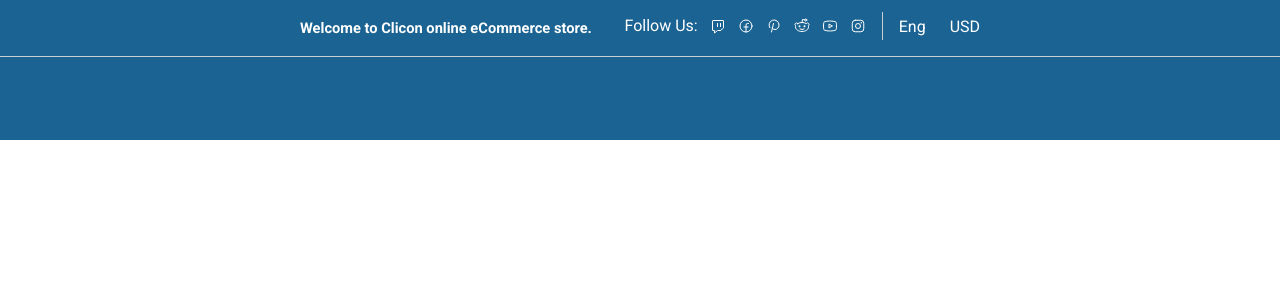
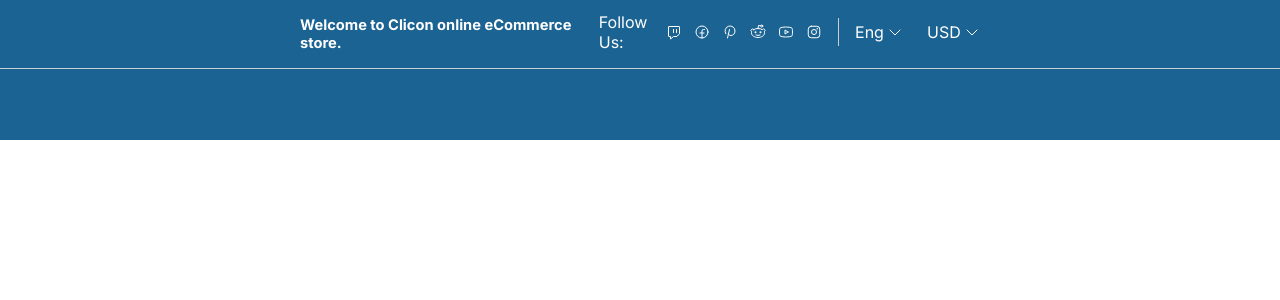
Before and after one commit to yabaernesto/frontendEcommerce, a React (Vite) app: page / in a window 1280 px wide. Shown: the top 300 px of the page. Built offline with nearby package versions, Linux system fonts and the light colour scheme.

Commit message:
fazendo alteracoes

```diff
--- a/index.html
+++ b/index.html
@@ -2,9 +2,10 @@
 <html lang="en">
   <head>
     <meta charset="UTF-8" />
+
     <link rel="preconnect" href="https://fonts.googleapis.com" />
     <link rel="preconnect" href="https://fonts.gstatic.com" crossorigin />
-    <link href="https://fonts.googleapis.com/css2?family=Roboto:ital,wght@0,100;0,300;0,400;0,500;0,700;0,900;1,100;1,300;1,400;1,500;1,700;1,900&display=swap" rel="stylesheet" />
+    <link href="https://fonts.googleapis.com/css2?family=Inter:wght@100..900&display=swap" rel="stylesheet" />
 
     <meta name="viewport" content="width=device-width, initial-scale=1.0" />
     <title>e-commerce</title>
--- a/src/@types/styled.d.ts
+++ b/src/@types/styled.d.ts
@@ -1,8 +1,11 @@
+// Arquivo de configuracao de tipagem do styled-componentes
 import 'styled-components';
 import { defaultTheme } from '../styles/themes/default';
 
+// passando o defaultTheme no ThemeType
 type ThemeType = typeof defaultTheme;
 
-declare module 'syled-components' {
+// declarando que o modulo do styled-componente extende de ThemeType para tipar o que ele contem
+declare module 'styled-components' {
   export interface DefaultTheme extends ThemeType {}
 }
--- a/src/components/Header/index.tsx
+++ b/src/components/Header/index.tsx
@@ -1,4 +1,5 @@
 import {
+  CaretDown,
   FacebookLogo,
   InstagramLogo,
   PinterestLogo,
@@ -54,11 +55,13 @@ export function Header() {
 
             <ContentRight>
               <ButtonIdioma>
-                Eng
+                <span>Eng</span>
+                <CaretDown />
               </ButtonIdioma>
 
               <ButtonMoeda>
-                USD
+                <span>USD</span>
+                <CaretDown />
               </ButtonMoeda>
             </ContentRight>
           </ContainerHeaderRight>
--- a/src/components/Header/styles.ts
+++ b/src/components/Header/styles.ts
@@ -50,7 +50,7 @@ export const SeparatorIcon = styled.div`
   height: 1.75rem;
 
   color: red;
-  background: ${(props) => props.theme['gray-200']};
+  background: ${(props) => props.theme["gray-200"]};
 `;
 
 export const ContentRight = styled.div`
@@ -63,6 +63,11 @@ export const Button = styled.button`
   color: white;
   border: none;
   cursor: pointer;
+
+  display: flex;
+  align-items: center;
+  justify-content: center;
+  gap: .20rem;
 `;
 
 export const ButtonIdioma = styled(Button)`
--- a/src/layout/DefaultLayout/index.tsx
+++ b/src/layout/DefaultLayout/index.tsx
@@ -1,12 +1,14 @@
 import { Outlet } from "react-router-dom";
 import { Header } from "../../components/Header";
-import { LayoutContainer } from "./styles";
+
+// Arquivo de configuracao de layout [Componentes que se repetem]
 
 export function DefaultLayout() {
   return (
-    <LayoutContainer>
+    <div>
       <Header />
+      {/*Outlet define que abaixo tera conteudo*/}
       <Outlet />
-    </LayoutContainer>
+    </div>
   );
 }
--- a/src/layout/DefaultLayout/styles.ts
+++ /dev/null
@@ -1,5 +0,0 @@
-import styled from 'styled-components';
-
-export const LayoutContainer = styled.div`
-
-`;
--- a/src/styles/global.ts
+++ b/src/styles/global.ts
@@ -1,4 +1,6 @@
 import styled, { createGlobalStyle } from 'styled-components';
+
+// estilos globais
 
 export const GlobalStyle = createGlobalStyle`
   * {
@@ -16,7 +18,7 @@ export const GlobalStyle = createGlobalStyle`
   }
 
   body, input, textarea, button {
-    font-family: 'Roboto', sans-serif;
+    font-family: "Inter", sans-serif;
     font-weight: 400;
     font-size: 1rem;
   }
--- a/src/styles/themes/default.ts
+++ b/src/styles/themes/default.ts
@@ -1,3 +1,4 @@
+// arquivo de temas
 export const defaultTheme = {
   'gray-00': '#FFFFFF',
   'gray-50': '#F2F4F5',
```
Also changed, not shown: 1 other file (tests, documents, lock files or other folders).
